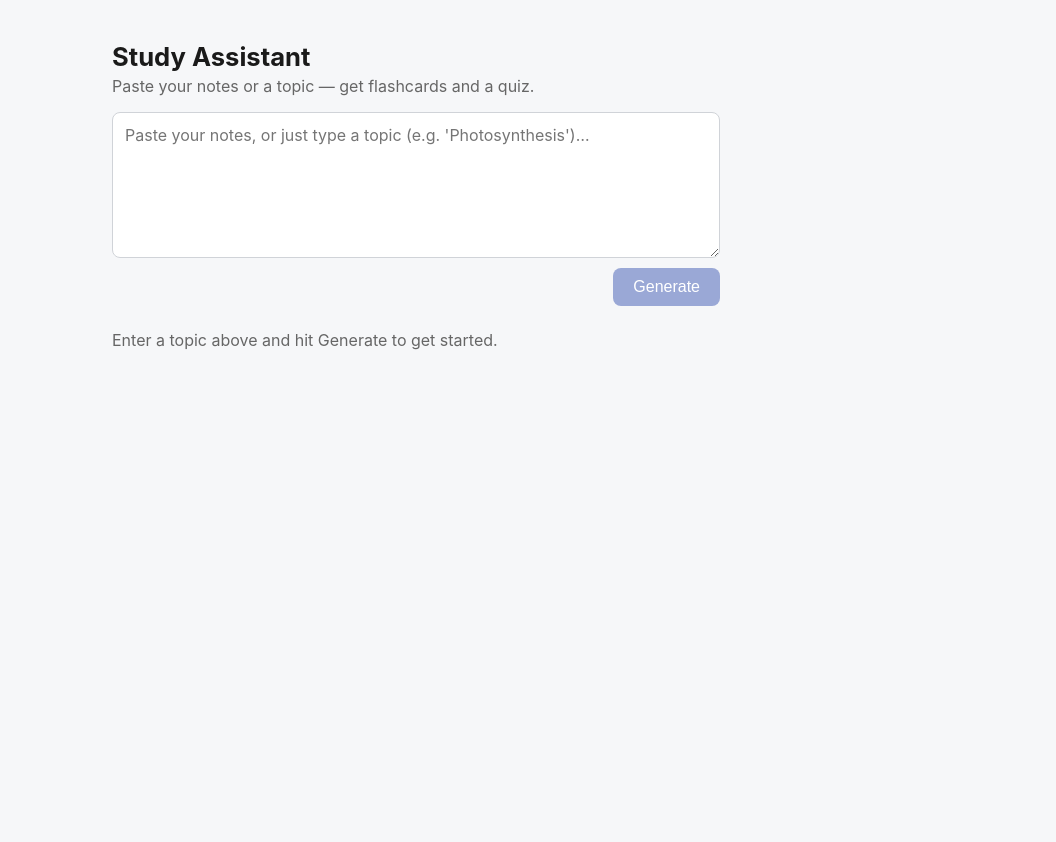
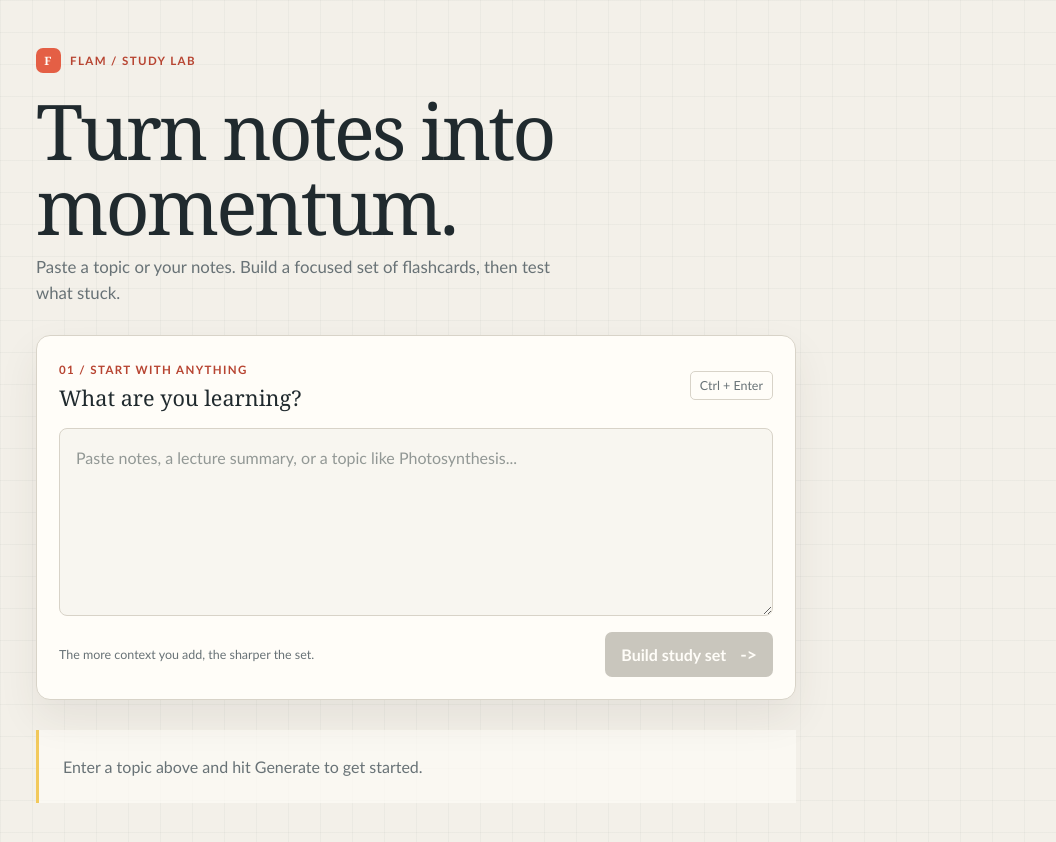
Before and after one commit to shashankgoud18/flam-study-assistant, a React (Vite) app in the folder client/: page / in a window 1280 px wide. Shown: the top 842 px of the page, without its empty margins (224-1280 px from the left). Before the commit the page ends 800 px from the top, so only its background shows below. Built offline with nearby package versions, Linux system fonts and the light colour scheme; no server answers.

Commit message:
style: refine study assistant visual system

```diff
--- a/client/src/App.jsx
+++ b/client/src/App.jsx
@@ -47,8 +47,12 @@ function App() {
   return (
     <div className="app">
       <header className="app-header">
-        <h1>Study Assistant</h1>
-        <p>Paste your notes or a topic — get flashcards and a quiz.</p>
+        <div className="brand-line">
+          <span className="brand-mark" aria-hidden="true">F</span>
+          <span>Flam / study lab</span>
+        </div>
+        <h1>Turn notes into momentum.</h1>
+        <p>Paste a topic or your notes. Build a focused set of flashcards, then test what stuck.</p>
       </header>
 
       <PromptInput
--- a/client/src/components/PromptInput.jsx
+++ b/client/src/components/PromptInput.jsx
@@ -8,17 +8,29 @@ function PromptInput({ value, onChange, onSubmit, disabled }) {
 
   return (
     <div className="prompt-input">
+      <div className="prompt-heading">
+        <div>
+          <span className="section-label">01 / Start with anything</span>
+          <label htmlFor="study-input">What are you learning?</label>
+        </div>
+        <span className="input-hint">Ctrl + Enter</span>
+      </div>
       <textarea
+        id="study-input"
         value={value}
         onChange={(e) => onChange(e.target.value)}
         onKeyDown={handleKeyDown}
-        placeholder="Paste your notes, or just type a topic (e.g. 'Photosynthesis')…"
+        placeholder="Paste notes, a lecture summary, or a topic like Photosynthesis..."
         rows={6}
         disabled={disabled}
       />
-      <button onClick={onSubmit} disabled={disabled || !value.trim()}>
-        {disabled ? 'Generating…' : 'Generate'}
-      </button>
+      <div className="prompt-footer">
+        <span>{value.length > 0 ? `${value.length} characters ready` : 'The more context you add, the sharper the set.'}</span>
+        <button onClick={onSubmit} disabled={disabled || !value.trim()}>
+          {disabled ? 'Building set...' : 'Build study set'}
+          <span aria-hidden="true">-&gt;</span>
+        </button>
+      </div>
     </div>
   );
 }
--- a/client/src/index.css
+++ b/client/src/index.css
@@ -1,252 +1,317 @@
-* {
-  box-sizing: border-box;
+:root {
+  font-family: "Trebuchet MS", "Segoe UI", sans-serif;
+  color: #202a2e;
+  background: #f3f0e9;
+  font-synthesis: none;
+  --ink: #202a2e;
+  --muted: #687276;
+  --paper: #fffdf8;
+  --line: #d8d3c8;
+  --coral: #e45f45;
+  --coral-dark: #b74431;
+  --teal: #1e6263;
+  --teal-soft: #e2efeb;
+  --yellow: #f2c95c;
 }
 
+* { box-sizing: border-box; }
+
 body {
+  min-width: 320px;
+  min-height: 100vh;
   margin: 0;
-  font-family: -apple-system, BlinkMacSystemFont, 'Segoe UI', sans-serif;
-  background: #f6f7f9;
-  color: #1a1a1a;
+  background-color: #f3f0e9;
+  background-image: linear-gradient(rgba(32, 42, 46, 0.035) 1px, transparent 1px),
+    linear-gradient(90deg, rgba(32, 42, 46, 0.035) 1px, transparent 1px);
+  background-size: 32px 32px;
+  color: var(--ink);
+}
+
+button, textarea { font: inherit; }
+button { transition: transform 160ms ease, background-color 160ms ease, border-color 160ms ease; }
+button:focus-visible, textarea:focus-visible, .flashcard:focus-visible {
+  outline: 3px solid rgba(228, 95, 69, 0.35);
+  outline-offset: 3px;
 }
 
 .app {
-  max-width: 640px;
+  width: min(100% - 32px, 760px);
   margin: 0 auto;
-  padding: 24px 16px 64px;
+  padding: 48px 0 80px;
 }
 
+.app-header { margin-bottom: 28px; animation: rise-in 500ms ease both; }
+.brand-line, .section-label {
+  color: var(--coral-dark);
+  font-size: 0.72rem;
+  font-weight: 800;
+  letter-spacing: 0.12em;
+  text-transform: uppercase;
+}
+.brand-line { display: flex; align-items: center; gap: 9px; margin-bottom: 20px; }
+.brand-mark {
+  display: grid;
+  width: 25px;
+  height: 25px;
+  place-items: center;
+  border-radius: 7px;
+  background: var(--coral);
+  color: #fffdf8;
+  font-family: Georgia, serif;
+  font-weight: 700;
+}
 .app-header h1 {
-  margin-bottom: 4px;
-  font-size: 1.6rem;
+  max-width: 620px;
+  margin: 0 0 10px;
+  font-family: Georgia, "Times New Roman", serif;
+  font-size: clamp(2.6rem, 7vw, 4.8rem);
+  font-weight: 400;
+  letter-spacing: -0.04em;
+  line-height: 0.98;
 }
-
 .app-header p {
-  margin-top: 0;
-  color: #666;
+  max-width: 530px;
+  margin: 0;
+  color: var(--muted);
+  font-size: 1.05rem;
+  line-height: 1.6;
 }
-
-/* Prompt input */
 
 .prompt-input {
   display: flex;
   flex-direction: column;
-  gap: 10px;
-  margin-bottom: 24px;
+  gap: 16px;
+  margin-bottom: 30px;
+  padding: 22px;
+  border: 1px solid var(--line);
+  border-radius: 14px;
+  background: var(--paper);
+  box-shadow: 0 18px 40px rgba(65, 57, 43, 0.08);
+  animation: rise-in 550ms 70ms ease both;
 }
-
+.prompt-heading, .prompt-footer {
+  display: flex;
+  align-items: center;
+  justify-content: space-between;
+  gap: 16px;
+}
+.prompt-heading label {
+  display: block;
+  margin-top: 6px;
+  font-family: Georgia, "Times New Roman", serif;
+  font-size: 1.35rem;
+}
+.input-hint, .prompt-footer > span { color: var(--muted); font-size: 0.78rem; }
+.input-hint {
+  padding: 6px 9px;
+  border: 1px solid var(--line);
+  border-radius: 5px;
+  white-space: nowrap;
+}
 .prompt-input textarea {
   width: 100%;
-  padding: 12px;
+  min-height: 155px;
+  padding: 16px;
+  border: 1px solid var(--line);
+  border-radius: 8px;
+  outline: none;
+  background: #f8f6f0;
+  color: var(--ink);
   font-size: 1rem;
-  border: 1px solid #d0d3d8;
-  border-radius: 8px;
+  line-height: 1.6;
   resize: vertical;
-  font-family: inherit;
 }
+.prompt-input textarea::placeholder { color: #929895; }
+.prompt-input textarea:focus { border-color: var(--teal); background: #fffefa; }
+.prompt-input button, .submit-btn {
+  display: inline-flex;
+  align-items: center;
+  gap: 14px;
+  padding: 12px 16px;
+  border: 0;
+  border-radius: 7px;
+  background: var(--coral);
+  color: #fffdf8;
+  cursor: pointer;
+  font-weight: 800;
+}
+.prompt-input button:hover:not(:disabled), .submit-btn:hover:not(:disabled) {
+  background: var(--coral-dark);
+  transform: translateY(-2px);
+}
+.prompt-input button span { font-size: 1.1rem; }
+.prompt-input button:disabled, .submit-btn:disabled { background: #c9c6bd; cursor: not-allowed; }
 
-.prompt-input button {
-  align-self: flex-end;
-  padding: 10px 20px;
-  font-size: 1rem;
-  background: #2454ff;
-  color: white;
-  border: none;
-  border-radius: 8px;
-  cursor: pointer;
+.status-text, .empty-state { margin: 18px 0; color: var(--muted); }
+.loading-text { display: flex; align-items: center; gap: 10px; }
+.loading-text::before {
+  width: 9px;
+  height: 9px;
+  border-radius: 50%;
+  background: var(--coral);
+  content: "";
+  animation: pulse 900ms ease-in-out infinite alternate;
 }
-
-.prompt-input button:disabled {
-  background: #9aa8d6;
-  cursor: not-allowed;
+.empty-state {
+  padding: 24px;
+  border-left: 3px solid var(--yellow);
+  background: rgba(255, 253, 248, 0.65);
+  line-height: 1.6;
 }
-
-/* Status text / loading / empty */
-
-.status-text,
-.empty-state {
-  margin-top: 16px;
-  color: #666;
-}
-
-/* Error state */
-
 .error-state {
   margin-top: 16px;
-  padding: 16px;
-  background: #fdecec;
-  border: 1px solid #f5b5b5;
+  padding: 18px;
+  border: 1px solid #e8a99c;
+  border-radius: 10px;
+  background: #fff0eb;
+  color: #8d3024;
+}
+.error-state p { margin: 0; line-height: 1.5; }
+.error-state button {
+  margin-top: 14px;
+  padding: 9px 14px;
+  border: 1px solid #c66a5a;
+  border-radius: 6px;
+  background: transparent;
+  color: #8d3024;
+  cursor: pointer;
+  font-weight: 700;
+}
+.error-state button:hover { background: #fffdf8; }
+
+.result-view { animation: rise-in 450ms ease both; }
+.result-topic {
+  margin: 0 0 16px;
+  font-family: Georgia, "Times New Roman", serif;
+  font-size: clamp(1.8rem, 4vw, 2.6rem);
+  font-weight: 400;
+  letter-spacing: -0.025em;
+}
+.mode-toggle {
+  display: inline-flex;
+  gap: 4px;
+  margin-bottom: 22px;
+  padding: 4px;
+  border: 1px solid var(--line);
   border-radius: 8px;
-  color: #9c2626;
+  background: rgba(255, 253, 248, 0.7);
 }
-
-.error-state button {
-  margin-top: 10px;
-  padding: 8px 16px;
-  background: #9c2626;
-  color: white;
-  border: none;
-  border-radius: 6px;
+.mode-toggle button {
+  padding: 9px 14px;
+  border: 0;
+  border-radius: 5px;
+  background: transparent;
+  color: var(--muted);
   cursor: pointer;
+  font-size: 0.9rem;
+  font-weight: 700;
 }
-
-/* Result view */
-
-.result-topic {
-  margin-bottom: 12px;
-}
-
-.mode-toggle {
-  display: flex;
-  gap: 8px;
-  margin-bottom: 20px;
-}
-
-.mode-toggle button {
-  padding: 8px 16px;
-  border: 1px solid #d0d3d8;
-  background: white;
-  border-radius: 999px;
-  cursor: pointer;
-}
-
-.mode-toggle button.active {
-  background: #2454ff;
-  color: white;
-  border-color: #2454ff;
-}
-
-/* Flashcards */
+.mode-toggle button.active { background: var(--teal); color: #fffdf8; }
 
 .card-counter {
-  color: #666;
-  margin-bottom: 8px;
+  margin: 0 0 9px;
+  color: var(--teal);
+  font-size: 0.75rem;
+  font-weight: 800;
+  letter-spacing: 0.12em;
+  text-transform: uppercase;
 }
-
 .flashcard {
-  min-height: 160px;
-  background: white;
-  border: 1px solid #d0d3d8;
-  border-radius: 12px;
-  padding: 24px;
   display: flex;
+  min-height: 275px;
   flex-direction: column;
   align-items: center;
   justify-content: center;
+  gap: 18px;
+  padding: 34px;
+  border: 1px solid var(--line);
+  border-radius: 14px;
+  background: var(--paper);
+  box-shadow: 0 18px 40px rgba(65, 57, 43, 0.08);
+  cursor: pointer;
   text-align: center;
+}
+.flashcard:hover { border-color: var(--teal); transform: translateY(-3px); }
+.flashcard p {
+  max-width: 580px;
+  margin: 0;
+  font-family: Georgia, "Times New Roman", serif;
+  font-size: clamp(1.35rem, 3vw, 2rem);
+  line-height: 1.25;
+}
+.flip-hint { color: var(--muted); font-size: 0.78rem; }
+.deck-nav { display: flex; justify-content: space-between; gap: 12px; margin-top: 16px; }
+.deck-nav button, .quiz-results button {
+  padding: 10px 14px;
+  border: 1px solid var(--line);
+  border-radius: 7px;
+  background: var(--paper);
+  color: var(--ink);
   cursor: pointer;
-  gap: 12px;
+  font-weight: 700;
+}
+.deck-nav button:hover, .quiz-results button:hover { border-color: var(--teal); color: var(--teal); }
+
+.quiz-question {
+  margin-bottom: 14px;
+  padding: 20px;
+  border: 1px solid var(--line);
+  border-radius: 10px;
+  background: var(--paper);
+}
+.question-text {
+  margin: 0 0 15px;
+  font-family: Georgia, "Times New Roman", serif;
+  font-size: 1.2rem;
+  line-height: 1.35;
+}
+.options { display: flex; flex-direction: column; gap: 8px; }
+.option {
+  width: 100%;
+  padding: 12px 14px;
+  border: 1px solid var(--line);
+  border-radius: 7px;
+  background: #fbfaf6;
+  color: var(--ink);
+  cursor: pointer;
+  text-align: left;
+}
+.option:hover:not(:disabled), .option.selected { border-color: var(--teal); background: var(--teal-soft); }
+.option.correct { border-color: #4b9a77; background: #e4f3e9; }
+.option.incorrect { border-color: #d67a68; background: #fff0eb; }
+.submit-btn { margin-top: 4px; }
+.quiz-results {
+  display: flex;
+  flex-wrap: wrap;
+  align-items: center;
+  gap: 10px;
+  padding: 18px;
+  border: 1px solid var(--line);
+  border-radius: 10px;
+  background: var(--paper);
+}
+.quiz-results p {
+  flex: 1 0 100%;
+  margin: 0 0 4px;
+  color: var(--teal);
+  font-family: Georgia, "Times New Roman", serif;
+  font-size: 1.35rem;
 }
 
-.flashcard p {
-  font-size: 1.15rem;
-  margin: 0;
+@keyframes rise-in {
+  from { opacity: 0; transform: translateY(10px); }
+  to { opacity: 1; transform: translateY(0); }
+}
+@keyframes pulse {
+  from { opacity: 0.35; transform: scale(0.75); }
+  to { opacity: 1; transform: scale(1.1); }
 }
 
-.flip-hint {
-  font-size: 0.8rem;
-  color: #999;
+@media (max-width: 560px) {
+  .app { width: min(100% - 24px, 760px); padding-top: 28px; }
+  .prompt-input { padding: 16px; }
+  .prompt-footer { align-items: flex-start; flex-direction: column; }
+  .prompt-footer button { justify-content: space-between; width: 100%; }
+  .flashcard { min-height: 235px; padding: 24px 18px; }
+  .quiz-results button { width: 100%; }
 }
-
-.deck-nav {
-  display: flex;
-  justify-content: space-between;
-  margin-top: 16px;
-}
-
-.deck-nav button {
-  padding: 8px 16px;
-  border: 1px solid #d0d3d8;
-  background: white;
-  border-radius: 8px;
-  cursor: pointer;
-}
-
-/* Quiz */
-
-.quiz-question {
-  margin-bottom: 20px;
-  padding: 16px;
-  background: white;
-  border: 1px solid #d0d3d8;
-  border-radius: 10px;
-}
-
-.question-text {
-  font-weight: 600;
-  margin-bottom: 12px;
-}
-
-.options {
-  display: flex;
-  flex-direction: column;
-  gap: 8px;
-}
-
-.option {
-  padding: 10px 14px;
-  text-align: left;
-  border: 1px solid #d0d3d8;
-  background: white;
-  border-radius: 8px;
-  cursor: pointer;
-}
-
-.option.selected {
-  border-color: #2454ff;
-}
-
-.option.correct {
-  background: #e6f6ea;
-  border-color: #3fae5c;
-}
-
-.option.incorrect {
-  background: #fdecec;
-  border-color: #d95a5a;
-}
-
-.submit-btn {
-  padding: 10px 20px;
-  background: #2454ff;
-  color: white;
-  border: none;
-  border-radius: 8px;
-  cursor: pointer;
-}
-
-.submit-btn:disabled {
-  background: #9aa8d6;
-  cursor: not-allowed;
-}
-
-.quiz-results {
-  padding: 16px;
-  background: white;
-  border: 1px solid #d0d3d8;
-  border-radius: 10px;
-  display: flex;
-  flex-direction: column;
-  gap: 10px;
-  align-items: flex-start;
-}
-
-.quiz-results button {
-  padding: 8px 16px;
-  border: 1px solid #d0d3d8;
-  background: white;
-  border-radius: 8px;
-  cursor: pointer;
-}
-
-/* Mobile */
-
-@media (max-width: 480px) {
-  .app {
-    padding: 16px 12px 48px;
-  }
-
-  .flashcard {
-    min-height: 140px;
-    padding: 16px;
-  }
-}
```
